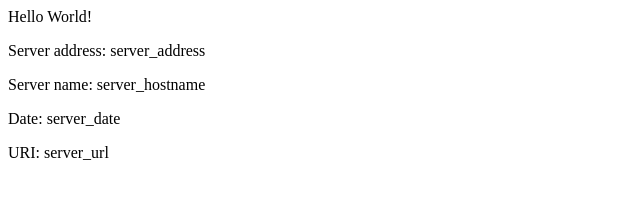
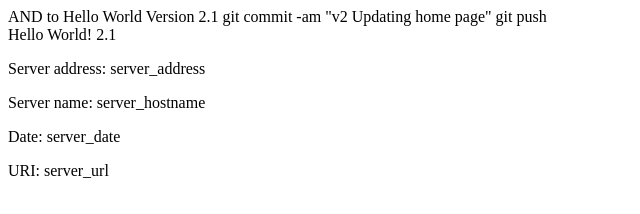
Before and after one commit to dacwebb/eks-example, a plain HTML site: page src/index.html in a window 1280 px wide. Shown: the whole page, without its empty margins (0-640 px from the left). Drawn offline with Linux system fonts and the light colour scheme.

Commit message:
v2 Updating home page

```diff
--- a/src/index.html
+++ b/src/index.html
@@ -1,8 +1,12 @@
 <head>
 <title>Hello World</title>
-</head>
+</hhange the <title> AND <h> to Hello World Version 2.1
+
+	git commit -am "v2 Updating home page"
+	git push
+
 <div class="info">
-<h>Hello World!</h>
+<h>Hello World! 2.1</h>
 <p><span>Server&nbsp;address:</span> <span>server_address</span></p>
 <p><span>Server&nbsp;name:</span> <span>server_hostname</span></p>
 <p class="smaller"><span>Date:</span> <span>server_date</span></p>
```
